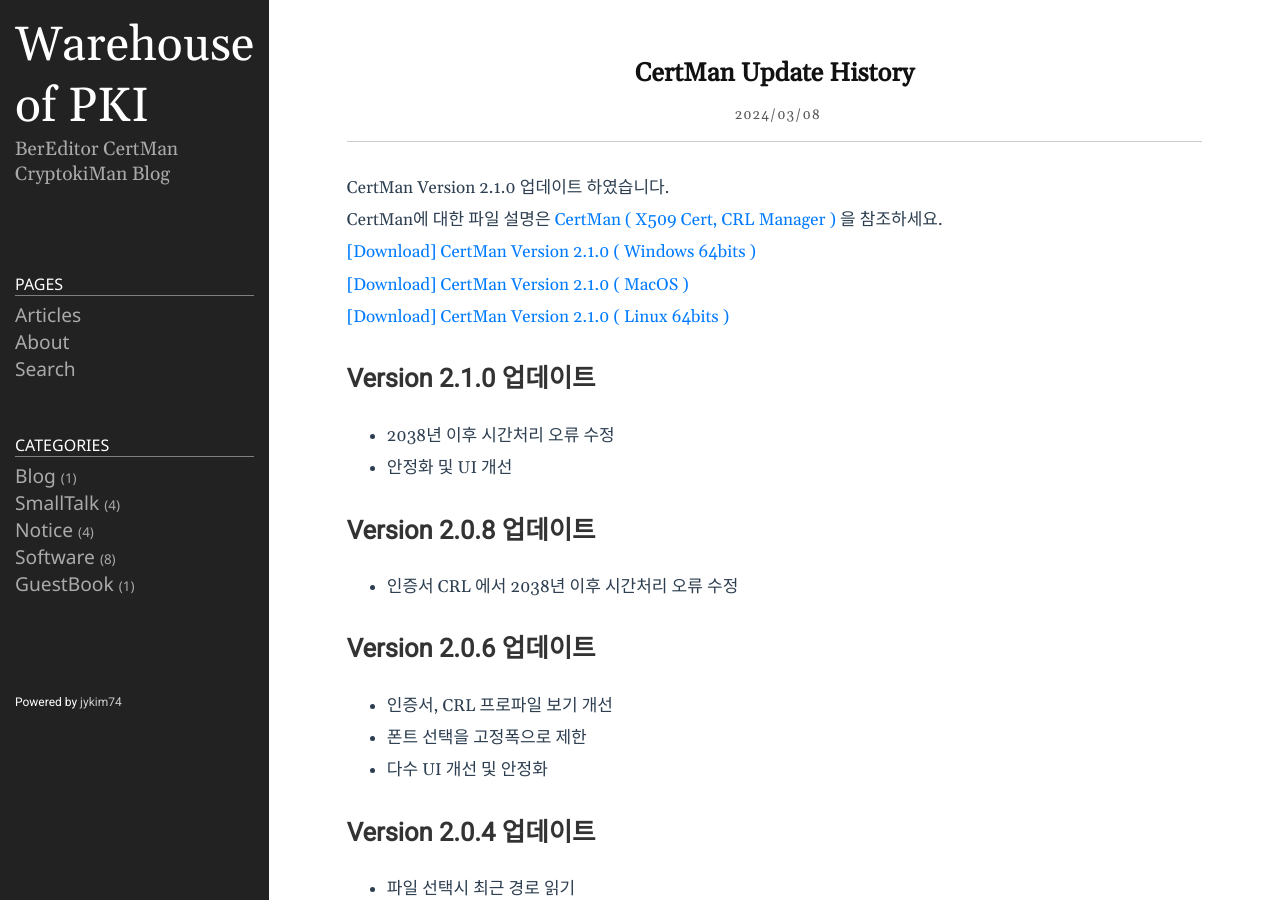
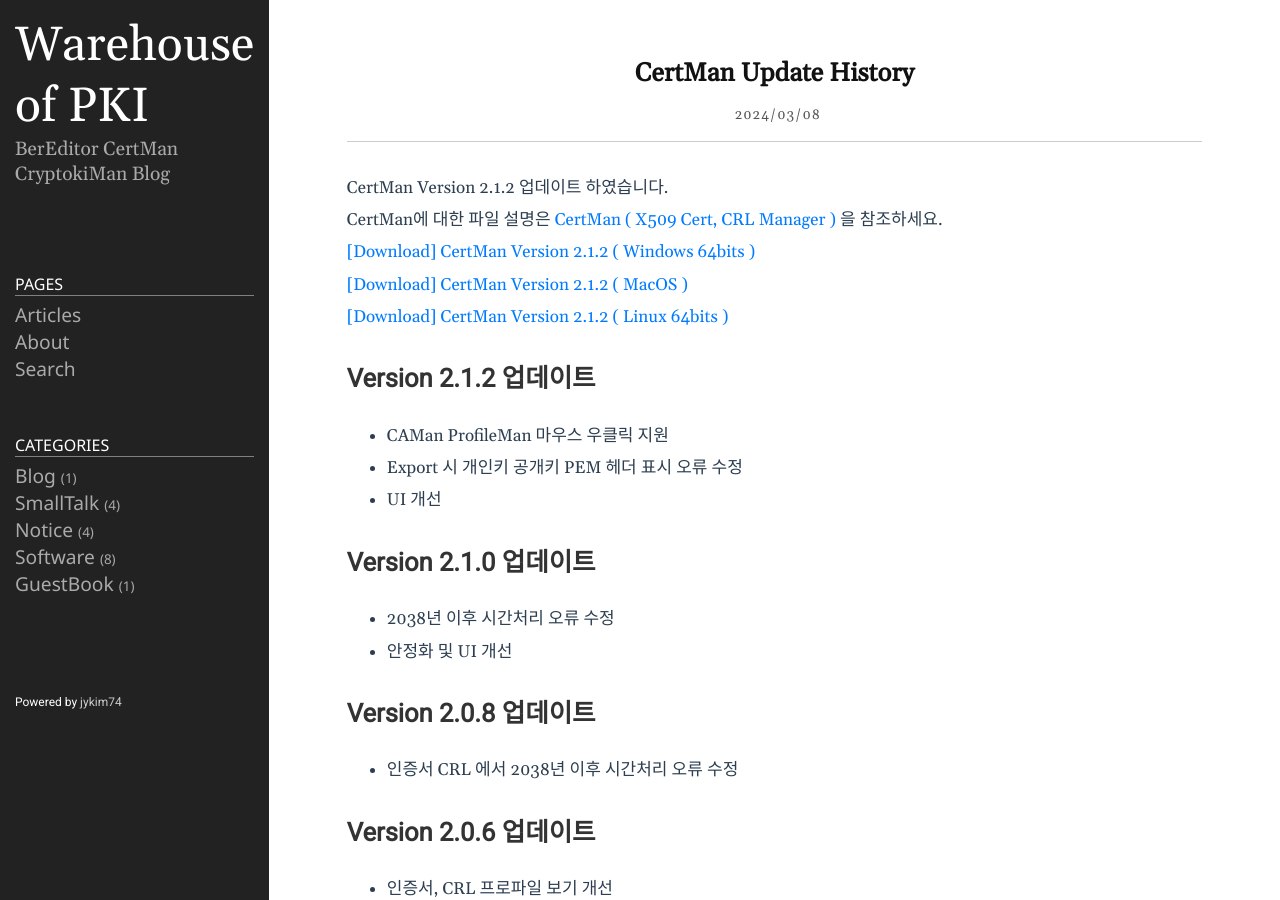
Before and after one commit to jykim74/jykim74.github.io, a Jekyll site: the page built from _posts/2024-03-08-CertManUpdate.md, in a window 1280 px wide and 900 px high. Built offline with Jekyll 4.4.1, drawn with Linux system fonts in a browser that asks for light colours; nearby versions of some CDN libraries; comment, search, counter and statistics services are not loaded.

Commit message:
CertMan CryptokiMan 적용

```diff
--- a/_posts/2023-04-13-CertMan.markdown
+++ b/_posts/2023-04-13-CertMan.markdown
@@ -10,11 +10,11 @@
 The file can be downloaded from this page link (size is about 30M)
 This is a program I made personally, so if you have any questions or bugs, please Use [Google Groups]( https://groups.google.com/g/certman, "Google Groups" )
 
-[[Download] CertMan Version 2.1.0 (Win64)](https://jykim74.github.io/msi/CertMan-enV210.msi "CertMan")
+[[Download] CertMan Version 2.1.2 (Win64)](https://jykim74.github.io/msi/CertMan-enV212.msi "CertMan")
 
-[[Download] CertMan Version 2.1.0 (MacOS)](https://jykim74.github.io/dmg/CertManV210.dmg, "CertMan")
+[[Download] CertMan Version 2.1.2 (MacOS)](https://jykim74.github.io/dmg/CertManV212.dmg, "CertMan")
 
-[[Download] CertMan Version 2.1.0 (Linux64)](https://jykim74.github.io/zip/CertManV210.zip, "CertMan")
+[[Download] CertMan Version 2.1.2 (Linux64)](https://jykim74.github.io/zip/CertManV212.zip, "CertMan")
 
 If you would like to receive a license, simply write a request in [Free License Request](https::/jykim7.mycafe24.com/user_reg.php) and you can receive a trial (30-day) license.
 Of course, you can apply for a license multiple times.
--- a/_posts/2023-04-13-CryptokiMan.markdown
+++ b/_posts/2023-04-13-CryptokiMan.markdown
@@ -10,11 +10,11 @@
 Actually, the module test was done with the library downloaded from https://www.opendnssec.org/softhsm/.
 This is a program I made personally, so if you have any questions or bugs, use [Google Groups]( https://groups.google.com/g/cryptokiman, "Google Groups" )
 
-[[Download] CryptokiMan Version 2.1.2 (Win64)](https://jykim74.github.io/msi/CryptokiMan-enV212.msi "CryptokiMan")
+[[Download] CryptokiMan Version 2.1.4 (Win64)](https://jykim74.github.io/msi/CryptokiMan-enV214.msi "CryptokiMan")
 
-[[Download] CryptokiMan Version 2.1.2(MacOS)](https://jykim74.github.io/dmg/CryptokiManV212.dmg, "CryptokiMan")
+[[Download] CryptokiMan Version 2.1.4(MacOS)](https://jykim74.github.io/dmg/CryptokiManV214.dmg, "CryptokiMan")
 
-[[Download] CryptokiMan Version 2.1.2 (Linux64)](https://jykim74.github.io/zip/CryptokiManV212.zip, "CryptokiMan")
+[[Download] CryptokiMan Version 2.1.4 (Linux64)](https://jykim74.github.io/zip/CryptokiManV214.zip, "CryptokiMan")
 
 If you would like to receive a license, simply write a request in [Free License Request](https::/jykim7.mycafe24.com/user_reg.php) and you can receive a trial (30-day) license.
 Of course, you can apply for a license multiple times.
--- a/_posts/2024-03-08-CertManUpdate.md
+++ b/_posts/2024-03-08-CertManUpdate.md
@@ -4,12 +4,17 @@
 tags: [X.509,Cert,Certificate,CRL,RSA,ECDSA,PKI,CSR,KeyPair]
 category: Software
 ---
-CertMan Version 2.1.0 업데이트 하였습니다.
+CertMan Version 2.1.2 업데이트 하였습니다.
 CertMan에 대한 파일 설명은 [CertMan ( X509 Cert, CRL Manager )](https://jykim74.tistory.com/37) 을 참조하세요.
 
-[\[Download\] CertMan Version 2.1.0 ( Windows 64bits )](https://jykim74.github.io/msi/CertMan-enV210.msi)
-[\[Download\] CertMan Version 2.1.0 ( MacOS )](https://jykim74.github.io/dmg/CertManV210.dmg)
-[\[Download\] CertMan Version 2.1.0 ( Linux 64bits )](https://jykim74.github.io/zip/CertManV210.zip)
+[\[Download\] CertMan Version 2.1.2 ( Windows 64bits )](https://jykim74.github.io/msi/CertMan-enV212.msi)
+[\[Download\] CertMan Version 2.1.2 ( MacOS )](https://jykim74.github.io/dmg/CertManV212.dmg)
+[\[Download\] CertMan Version 2.1.2 ( Linux 64bits )](https://jykim74.github.io/zip/CertManV212.zip)
+
+## Version 2.1.2 업데이트
+- CAMan ProfileMan 마우스 우클릭 지원
+- Export 시 개인키 공개키 PEM 헤더 표시 오류 수정
+- UI 개선
 
 ## Version 2.1.0 업데이트
 - 2038년 이후 시간처리 오류 수정
--- a/appcast/certman_appcast_mac.xml
+++ b/appcast/certman_appcast_mac.xml
@@ -5,10 +5,10 @@
 		<description>Feed for CertMan updates</description>
 		<language>en</language>
 		<item>
-			<title>Version 2.1.0</title>
+			<title>Version 2.1.2</title>
 			<sparkle:releaseNotesLink>https://jykim74.github.io/software/2024/03/08/CertManUpdate.html</sparkle:releaseNotesLink>
-			<enclosure url="https://jykim74.github.io/dmg/CertManV210.dmg" sparkle:version="2.1.0"
-			sparkle:edSignature="rOKWiTmDdAe8M5RHFg7liyXQHJ6ZQ6WT36mh4Wmb6U1eedCmAP1E67Scb6MNmrsslwtnjsVvp6OAtrjFlnMzBQ==" length="17154751"
+			<enclosure url="https://jykim74.github.io/dmg/CertManV212.dmg" sparkle:version="2.1.2"
+			sparkle:edSignature="dgI80zEM7PCJkHNwTmZyrUodmCEjZbf0m7jjuAp5AEQx+u1/t8F4Hp2k399Iqm3mXywMsiZ1WnDnR3FTyqdNBA==" length="17149561"
 			type="application/octet-stream"/>
 		</item>
 	</channel>
--- a/appcast/certman_appcast_mac_ko.xml
+++ b/appcast/certman_appcast_mac_ko.xml
@@ -5,10 +5,10 @@
 		<description>Feed for CertMan updates</description>
 		<language>en</language>
 		<item>
-			<title>Version 2.1.0</title>
+			<title>Version 2.1.2</title>
 			<sparkle:releaseNotesLink>https://jykim74.github.io/software/2024/03/08/CertManUpdate.html</sparkle:releaseNotesLink>
-			<enclosure url="https://jykim74.github.io/dmg/CertManV210.dmg" sparkle:version="2.1.0"
-			sparkle:edSignature="rOKWiTmDdAe8M5RHFg7liyXQHJ6ZQ6WT36mh4Wmb6U1eedCmAP1E67Scb6MNmrsslwtnjsVvp6OAtrjFlnMzBQ==" length="17154751"
+			<enclosure url="https://jykim74.github.io/dmg/CertManV212.dmg" sparkle:version="2.1.2"
+			sparkle:edSignature="dgI80zEM7PCJkHNwTmZyrUodmCEjZbf0m7jjuAp5AEQx+u1/t8F4Hp2k399Iqm3mXywMsiZ1WnDnR3FTyqdNBA==" length="17149561"
 			type="application/octet-stream"/>
 		</item>
 	</channel>
--- a/appcast/certman_appcast_win.xml
+++ b/appcast/certman_appcast_win.xml
@@ -5,9 +5,9 @@
 		<description>Feed for CertMan updates</description>
 		<language>en</language>
 		<item>
-			<title>Version 2.1.0</title>
+			<title>Version 2.1.2</title>
 			<sparkle:releaseNotesLink>https://jykim74.github.io/software/2024/03/08/CertManUpdate.html</sparkle:releaseNotesLink>
-			<enclosure url="https://jykim74.github.io/msi/CertMan-enV210.msi" sparkle:version="2.1.0" length="0" type="application/octet-stream"/>
+			<enclosure url="https://jykim74.github.io/msi/CertMan-enV212.msi" sparkle:version="2.1.2" length="0" type="application/octet-stream"/>
 		</item>
 	</channel>
 </rss>
--- a/appcast/certman_appcast_win_ko.xml
+++ b/appcast/certman_appcast_win_ko.xml
@@ -5,9 +5,9 @@
 		<description>Feed for CertMan updates</description>
 		<language>en</language>
 		<item>
-			<title>Version 2.1.0</title>
+			<title>Version 2.1.2</title>
 			<sparkle:releaseNotesLink>https://jykim74.github.io/software/2024/03/08/CertManUpdate.html</sparkle:releaseNotesLink>
-			<enclosure url="https://jykim74.github.io/msi/CertMan-enV210.msi" sparkle:version="2.1.0" length="0" type="application/octet-stream"/>
+			<enclosure url="https://jykim74.github.io/msi/CertMan-enV212.msi" sparkle:version="2.1.2" length="0" type="application/octet-stream"/>
 		</item>
 	</channel>
 </rss>
--- a/appcast/cryptokiman_appcast_mac.xml
+++ b/appcast/cryptokiman_appcast_mac.xml
@@ -5,10 +5,10 @@
 		<description>Feed for CryptokiMan updates</description>
 		<language>en</language>
 		<item>
-			<title>Version 2.1.2</title>
+			<title>Version 2.1.4</title>
 			<sparkle:releaseNotesLink>https://jykim74.github.io/software/2024/03/08/CryptokiUpdate.html</sparkle:releaseNotesLink>
-			<enclosure url="https://jykim74.github.io/dmg/CryptokiManV212.dmg" sparkle:version="2.1.2"
-			sparkle:edSignature="WIlYUOVlTBT03e+ZX3RDXwsHXZAT6JQg0VjaLTl3WPKeIDKPozo/m0POWnKQJs8JtdoNboIwuIQSpDQoXRikDQ==" length="16707203"
+			<enclosure url="https://jykim74.github.io/dmg/CryptokiManV214.dmg" sparkle:version="2.1.4"
+			sparkle:edSignature="eiVJZk3r9RWXOLHVfBMr8cGn2dMiJ04H+x2uk6tfV4JQo1rH3aW/dFOx/1tomIMb4xT+IQW2qjaFJl1akPrsAA==" length="16725999"
 			type="application/octet-stream"/>
 		</item>
 	</channel>
--- a/appcast/cryptokiman_appcast_mac_ko.xml
+++ b/appcast/cryptokiman_appcast_mac_ko.xml
@@ -5,10 +5,10 @@
 		<description>Feed for CryptokiMan updates</description>
 		<language>en</language>
 		<item>
-			<title>Version 2.1.2</title>
+			<title>Version 2.1.4</title>
 			<sparkle:releaseNotesLink>https://jykim74.github.io/software/2024/03/08/CryptokiUpdate.html</sparkle:releaseNotesLink>
-			<enclosure url="https://jykim74.github.io/dmg/CryptokiManV212.dmg" sparkle:version="2.1.2"
-			sparkle:edSignature="WIlYUOVlTBT03e+ZX3RDXwsHXZAT6JQg0VjaLTl3WPKeIDKPozo/m0POWnKQJs8JtdoNboIwuIQSpDQoXRikDQ==" length="16707203"
+			<enclosure url="https://jykim74.github.io/dmg/CryptokiManV214.dmg" sparkle:version="2.1.4"
+			sparkle:edSignature="eiVJZk3r9RWXOLHVfBMr8cGn2dMiJ04H+x2uk6tfV4JQo1rH3aW/dFOx/1tomIMb4xT+IQW2qjaFJl1akPrsAA==" length="16725999"
 			type="application/octet-stream"/>
 		</item>
 	</channel>
--- a/appcast/cryptokiman_appcast_win.xml
+++ b/appcast/cryptokiman_appcast_win.xml
@@ -5,9 +5,9 @@
 		<description>Feed for CryptokiMan updates</description>
 		<language>en</language>
 		<item>
-			<title>Version 2.1.2</title>
+			<title>Version 2.1.4</title>
 			<sparkle:releaseNotesLink>https://jykim74.github.io/software/2024/03/08/CryptokiUpdate.html</sparkle:releaseNotesLink>
-			<enclosure url="https://jykim74.github.io/msi/CryptokiMan-enV212.msi" sparkle:version="2.1.2" length="0" type="application/octet-stream"/>
+			<enclosure url="https://jykim74.github.io/msi/CryptokiMan-enV214.msi" sparkle:version="2.1.4" length="0" type="application/octet-stream"/>
 		</item>
 	</channel>
 </rss>
--- a/appcast/cryptokiman_appcast_win_ko.xml
+++ b/appcast/cryptokiman_appcast_win_ko.xml
@@ -5,9 +5,9 @@
 		<description>Feed for CryptokiMan updates</description>
 		<language>en</language>
 		<item>
-			<title>Version 2.1.2</title>
+			<title>Version 2.1.4</title>
 			<sparkle:releaseNotesLink>https://jykim74.github.io/software/2024/03/08/CryptokiUpdate.html</sparkle:releaseNotesLink>
-			<enclosure url="https://jykim74.github.io/msi/CryptokiMan-enV212.msi" sparkle:version="2.1.2" length="0" type="application/octet-stream"/>
+			<enclosure url="https://jykim74.github.io/msi/CryptokiMan-enV214.msi" sparkle:version="2.1.4" length="0" type="application/octet-stream"/>
 		</item>
 	</channel>
 </rss>
```
Also changed, not shown: _posts/2024-03-08-CryptokiUpdate.md (+9 -4 lines).
